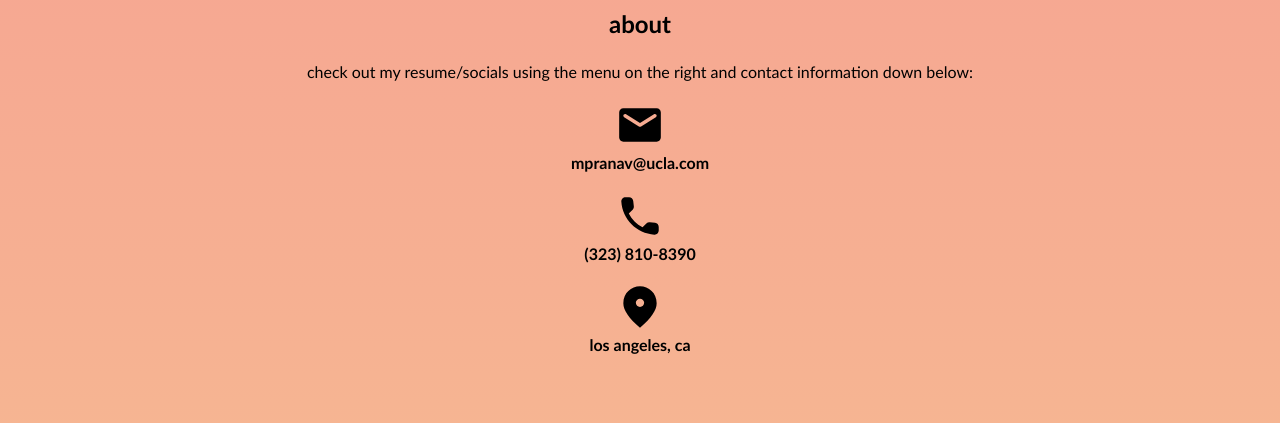
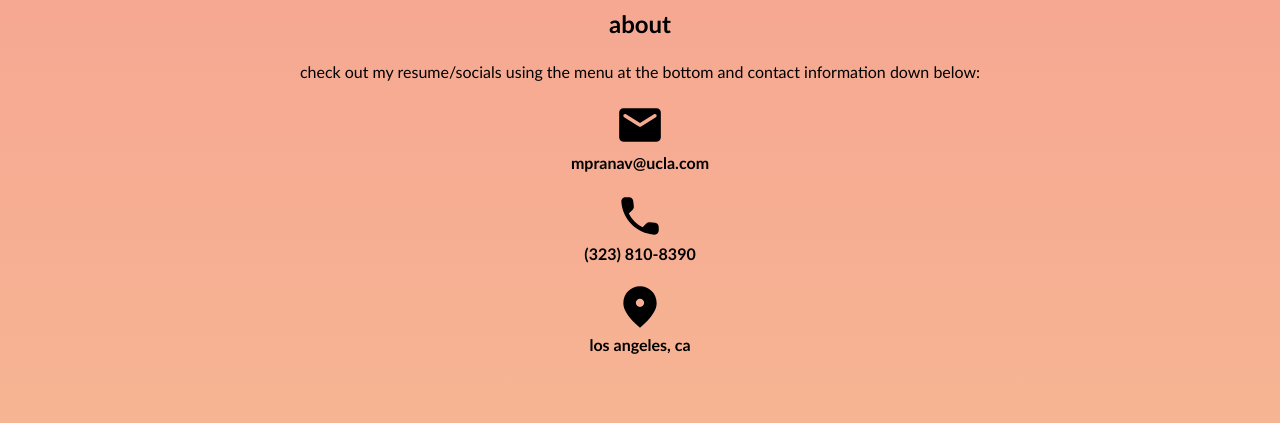
Before and after one commit to pranav-maddali/pranav-maddali.github.io, a React (Create React App) app in the folder website/: page /#/about in a window 1280 px wide. Shown: the part 274-697 px from the top of the page. Built offline with nearby package versions, Linux system fonts and the light colour scheme.

Commit message:
writeup updates

```diff
--- a/website/src/components/About.js
+++ b/website/src/components/About.js
@@ -15,7 +15,7 @@ class About extends Component {
                 <Section
                 title={<p><InfoRoundedIcon style={{'fontSize':'75px'}}/><br></br>about</p>}
                 subtitle={<p>
-                            check out my resume/socials using the menu on the right and contact information down below:
+                            check out my resume/socials using the menu at the bottom and contact information down below:
                             <br></br><br></br>
                             <EmailRoundedIcon style={{'fontSize':'50px'}}/>
                             <br></br>
```
